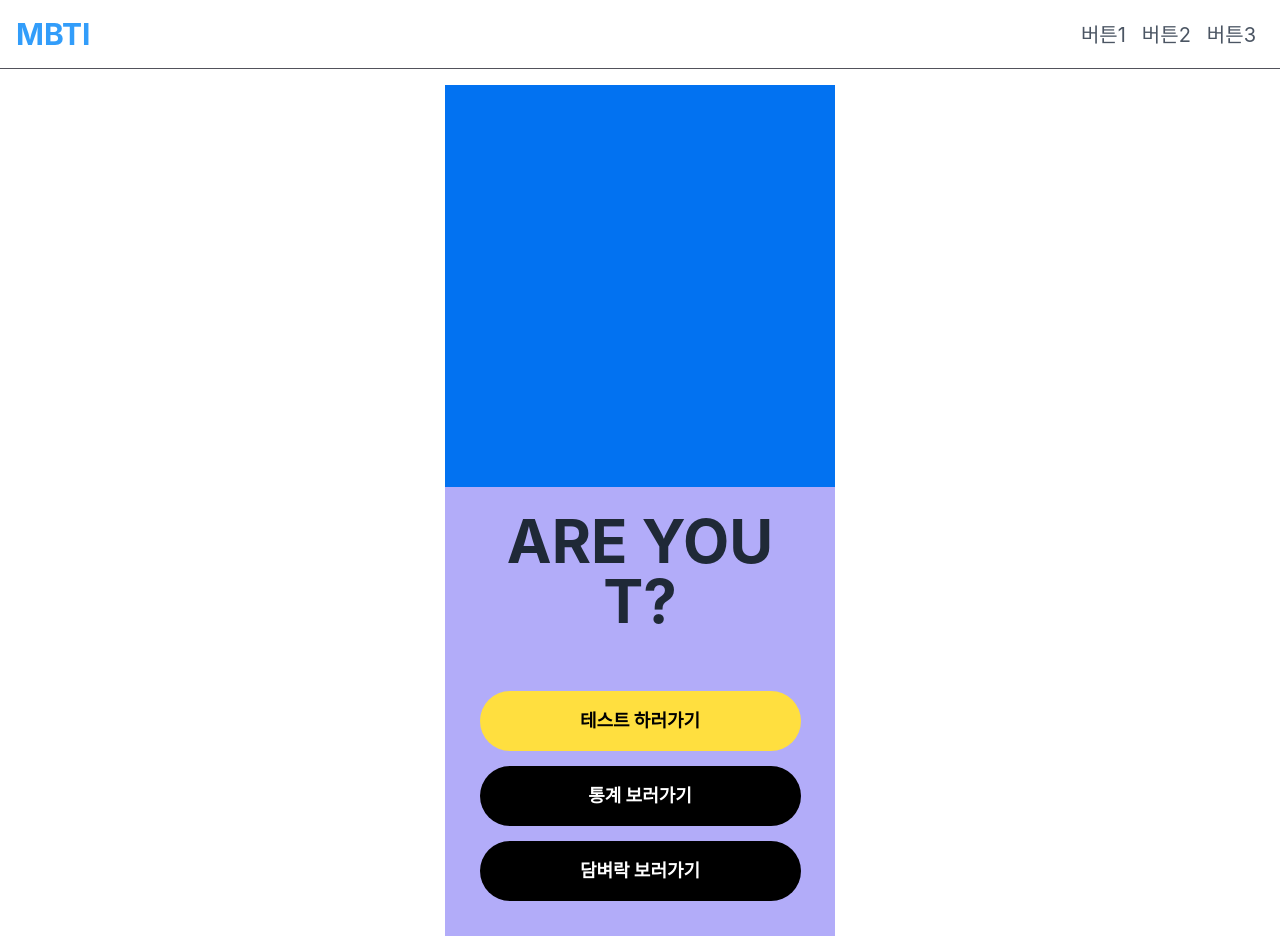
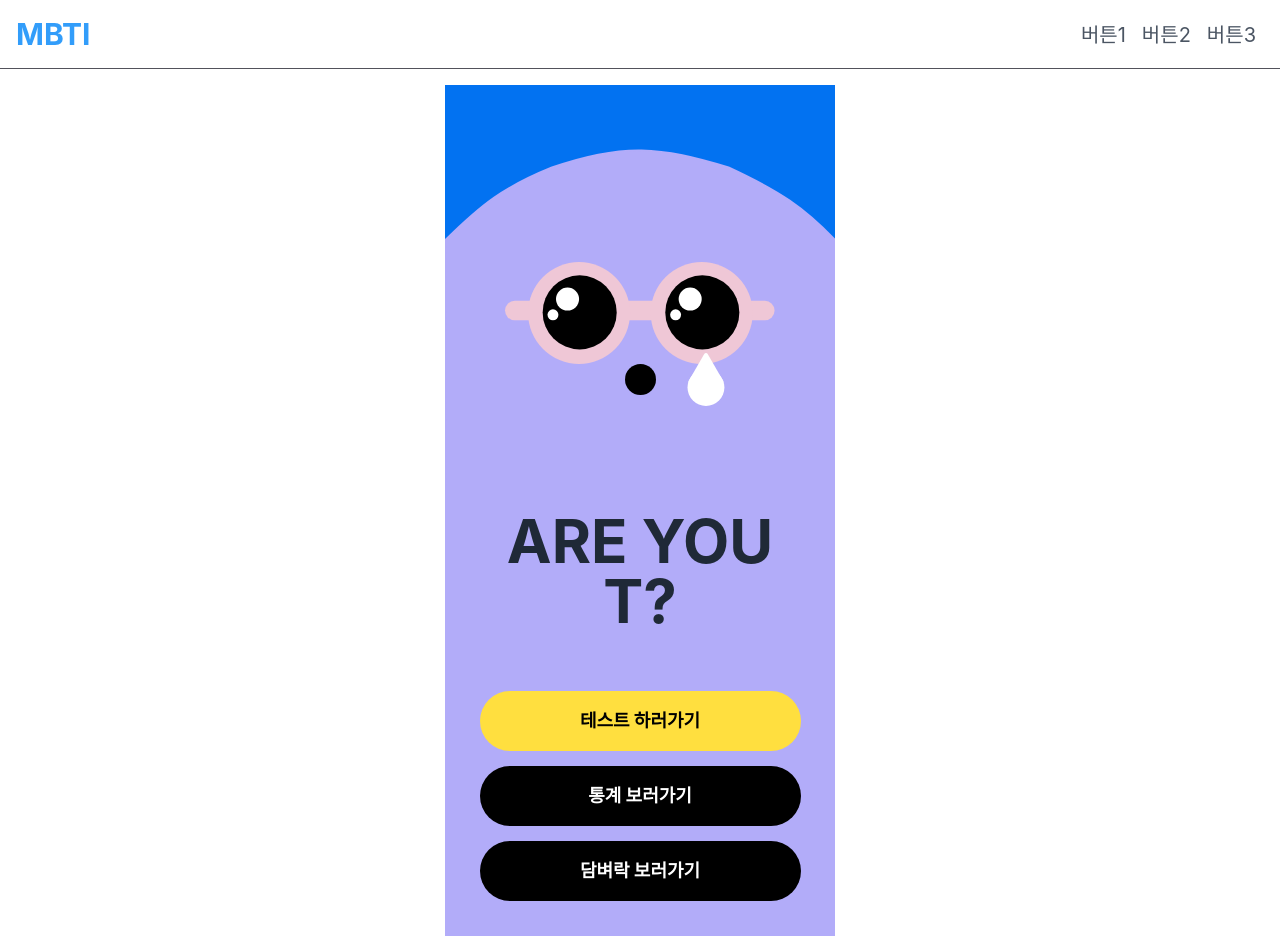
Before and after one commit to are-you-T/client, a React (Create React App) app: page / in a window 1280 px wide. Built offline with nearby package versions, Linux system fonts and the light colour scheme.

Commit message:
style : 메인 퍼블리싱 진행 중

```diff
--- a/tailwind.config.js
+++ b/tailwind.config.js
@@ -4,9 +4,12 @@ module.exports = {
   theme: {
     extend: {
       colors: {
-        brand: '#329dfa',
+        brand: "#329dfa",
+      },
+      backgroundImage: {
+        main: "url('../src/assets/main.svg')",
       },
     },
   },
   plugins: [require("daisyui")],
-}
+};
```
Also changed, not shown: src/assets/main.svg (added).
